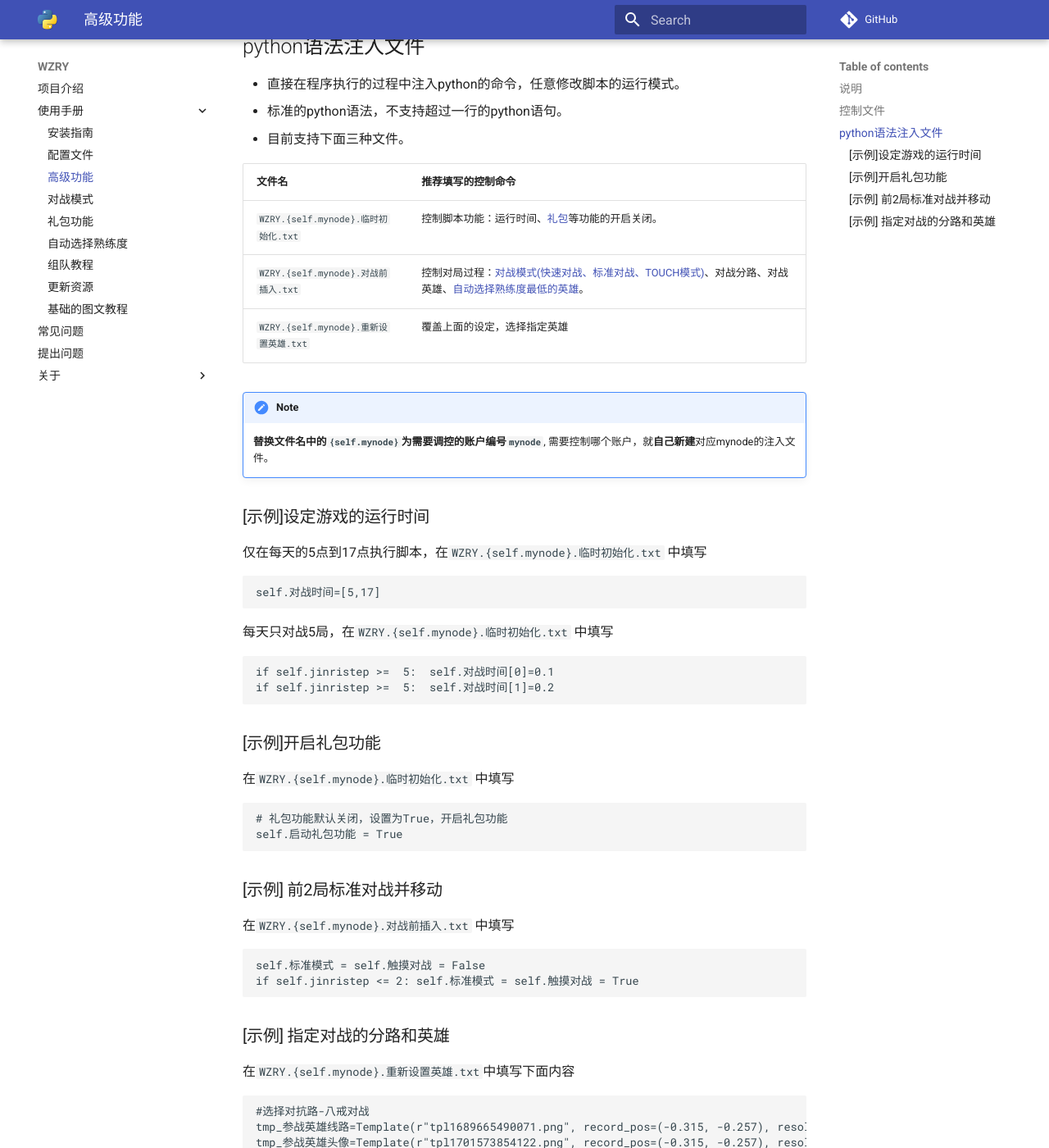
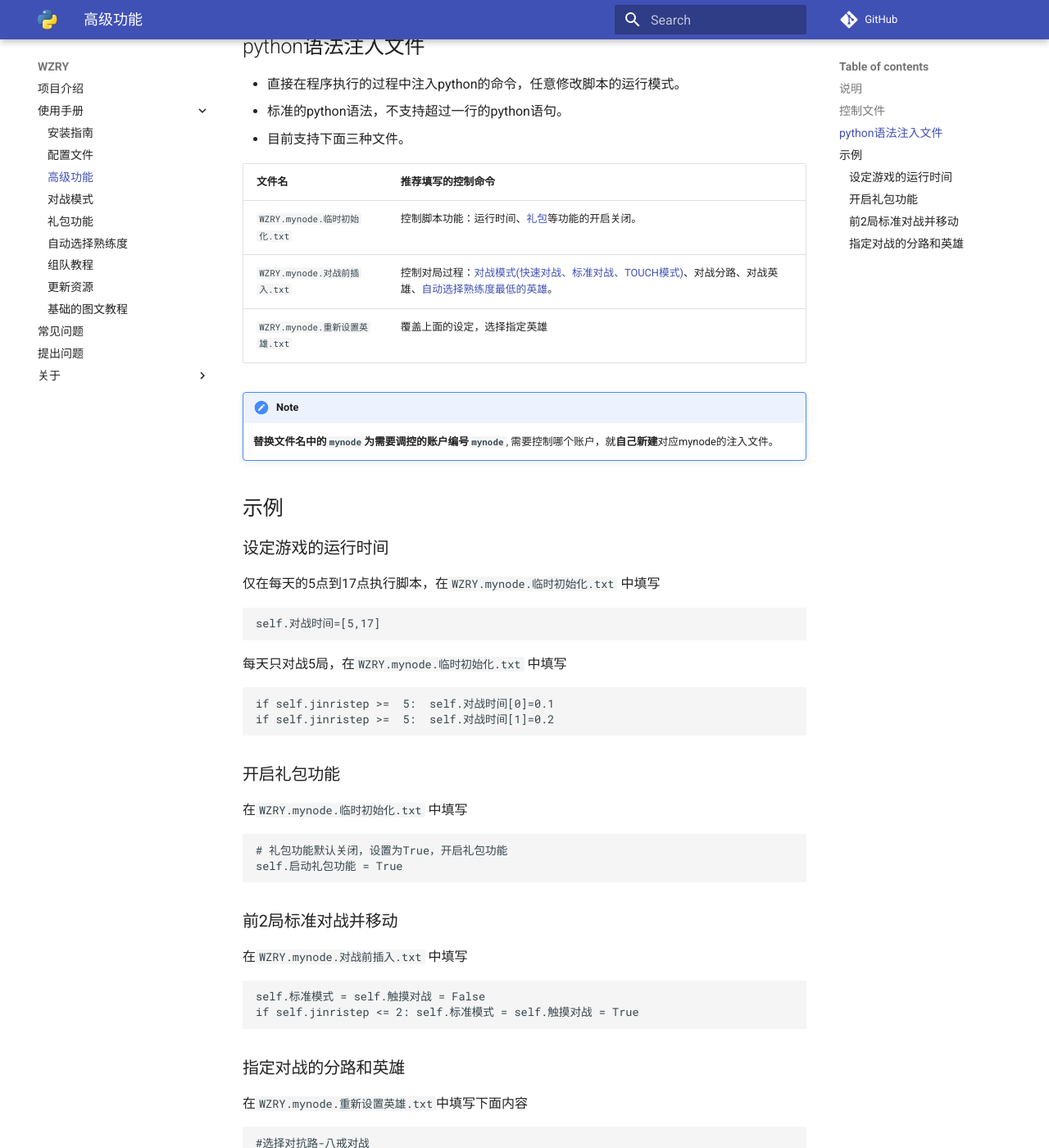
Before and after one commit to cndaqiang/wzry.doc, an MkDocs documentation site: the page built from docs/guide/file.md, in a window 1280 px wide and 1400 px high, scrolled down 630 px. Shown: the whole window at 82% size. Built offline with MkDocs 1.6.1 and Material for MkDocs 9.7.7, drawn with Linux system fonts in a browser that asks for light colours; comment, search, counter and statistics services are not loaded.

````diff
--- a/docs/guide/file.md
+++ b/docs/guide/file.md
@@ -6,8 +6,8 @@
 ## 控制文件
 |文件名|功能|
 |-|-|
-|WZRY.oneday.txt|用户手动创建。存在该文件时，则本脚本在完成日常对战礼包活动后自动退出程序以及关闭模拟器。里面记录了总对战次数，再次运行脚本时，会读取其中的对战次数。**建议创建**，后续程序自动更新。|
-|WZRY.TOUCH.txt|用户手动创建。存在该文件时，则在5v5的对战过程中,自动移动和平A。可以通过活动的挂机检测。|
+|`WZRY.oneday.txt`|用户手动创建。存在该文件时，则本脚本在完成日常对战礼包活动后自动退出程序以及关闭模拟器。里面记录了总对战次数，再次运行脚本时，会读取其中的对战次数。**建议创建**，后续程序自动更新。|
+|`WZRY.TOUCH.txt`|用户手动创建。存在该文件时，则在5v5的对战过程中,自动移动和平A。可以通过活动的挂机检测。|
 
 ## python语法注入文件
 * 直接在程序执行的过程中注入python的命令，任意修改脚本的运行模式。
@@ -16,42 +16,43 @@
 
 |文件名|推荐填写的控制命令|
 |-|-|
-|`WZRY.{self.mynode}.临时初始化.txt`    | 控制脚本功能：运行时间、[礼包](/wzry.doc/guide/libao/)等功能的开启关闭。|
-|`WZRY.{self.mynode}.对战前插入.txt`    | 控制对局过程：[对战模式(快速对战、标准对战、TOUCH模式)](/wzry.doc/guide/duizhanmoshi/)、对战分路、对战英雄、[自动选择熟练度最低的英雄](/wzry.doc/guide/shuliandu/)。|
-|`WZRY.{self.mynode}.重新设置英雄.txt`  | 覆盖上面的设定，选择指定英雄|
+|`WZRY.mynode.临时初始化.txt`    | 控制脚本功能：运行时间、[礼包](/wzry.doc/guide/libao/)等功能的开启关闭。|
+|`WZRY.mynode.对战前插入.txt`    | 控制对局过程：[对战模式(快速对战、标准对战、TOUCH模式)](/wzry.doc/guide/duizhanmoshi/)、对战分路、对战英雄、[自动选择熟练度最低的英雄](/wzry.doc/guide/shuliandu/)。|
+|`WZRY.mynode.重新设置英雄.txt`  | 覆盖上面的设定，选择指定英雄|
 
 !!! note
-    **替换文件名中的`{self.mynode}`为需要调控的账户编号`mynode`**, 需要控制哪个账户，就**自己新建**对应mynode的注入文件。
+    **替换文件名中的`mynode`为需要调控的账户编号`mynode`**, 需要控制哪个账户，就**自己新建**对应mynode的注入文件。
 
 
-### [示例]设定游戏的运行时间
-仅在每天的5点到17点执行脚本，在`WZRY.{self.mynode}.临时初始化.txt` 中填写
+## 示例
+###  设定游戏的运行时间
+仅在每天的5点到17点执行脚本，在`WZRY.mynode.临时初始化.txt` 中填写
 ```
 self.对战时间=[5,17]
 ```
 
-每天只对战5局，在`WZRY.{self.mynode}.临时初始化.txt` 中填写
+每天只对战5局，在`WZRY.mynode.临时初始化.txt` 中填写
 ```
 if self.jinristep >=  5:  self.对战时间[0]=0.1
 if self.jinristep >=  5:  self.对战时间[1]=0.2
 ```
 
-### [示例]开启礼包功能
-在`WZRY.{self.mynode}.临时初始化.txt` 中填写
+###  开启礼包功能
+在`WZRY.mynode.临时初始化.txt` 中填写
 ```
 # 礼包功能默认关闭，设置为True，开启礼包功能
 self.启动礼包功能 = True
 ```
 
-### [示例] 前2局标准对战并移动
-在`WZRY.{self.mynode}.对战前插入.txt` 中填写
+###   前2局标准对战并移动
+在`WZRY.mynode.对战前插入.txt` 中填写
 ```
 self.标准模式 = self.触摸对战 = False
 if self.jinristep <= 2: self.标准模式 = self.触摸对战 = True
 ```
 
-### [示例] 指定对战的分路和英雄
-在`WZRY.{self.mynode}.重新设置英雄.txt`中填写下面内容
+###   指定对战的分路和英雄
+在`WZRY.mynode.重新设置英雄.txt`中填写下面内容
 
 ```
 #选择对抗路-八戒对战
--- a/mkdocs.yml
+++ b/mkdocs.yml
@@ -38,3 +38,12 @@
 #  - toc: # 大纲
 #      permalink: true
 #      slugify: !!python/name:pymdownx.slugs.uslugify
+
+# 中文搜索
+# https://cloud-atlas.readthedocs.io/zh-cn/latest/devops/docs/mkdocs/mkdocs_chinese_search.html
+plugins:
+    - search:
+        lang:
+            - en
+            - ja
+        separator: '[\s\-\.]+'
````
Also changed, not shown: docs/QA.md (+1 -1 lines), docs/guide/install.md (+1 -1 lines), docs/index.md (+17 -16 lines), 3 other files.
